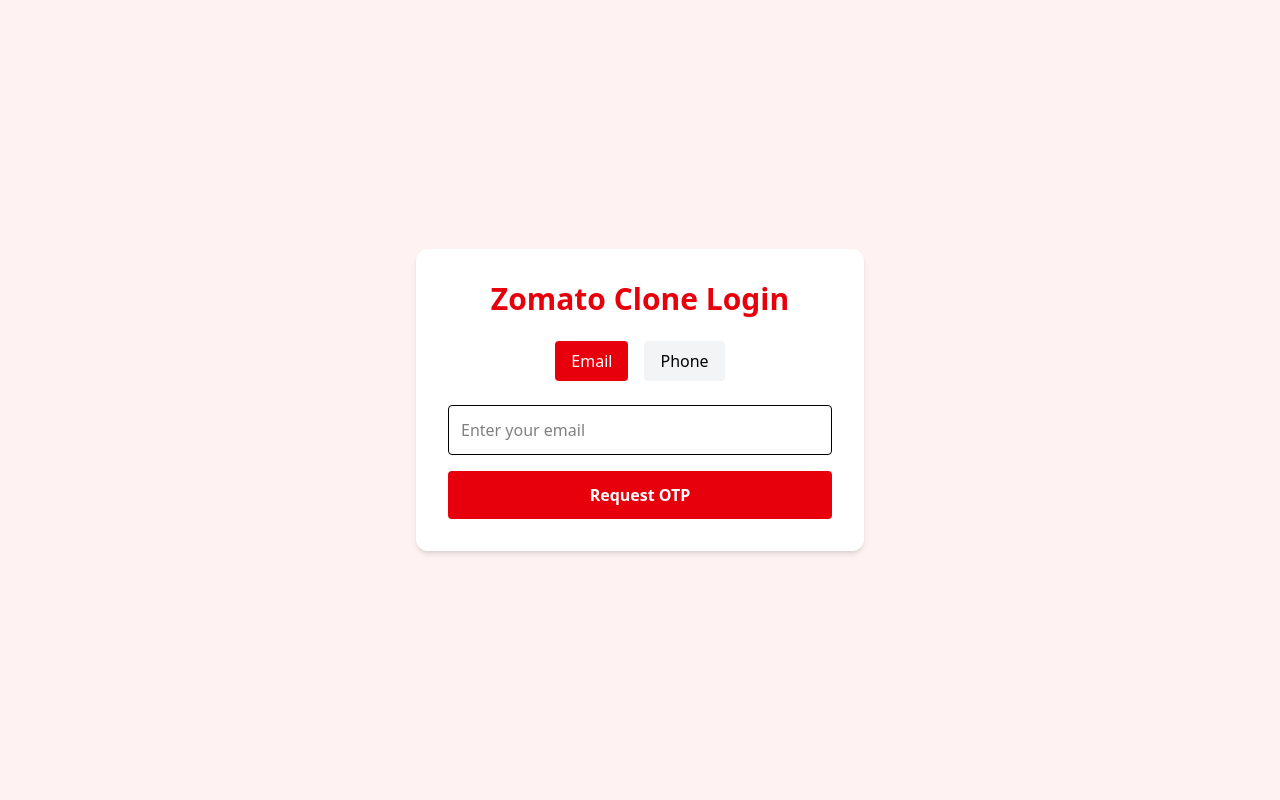
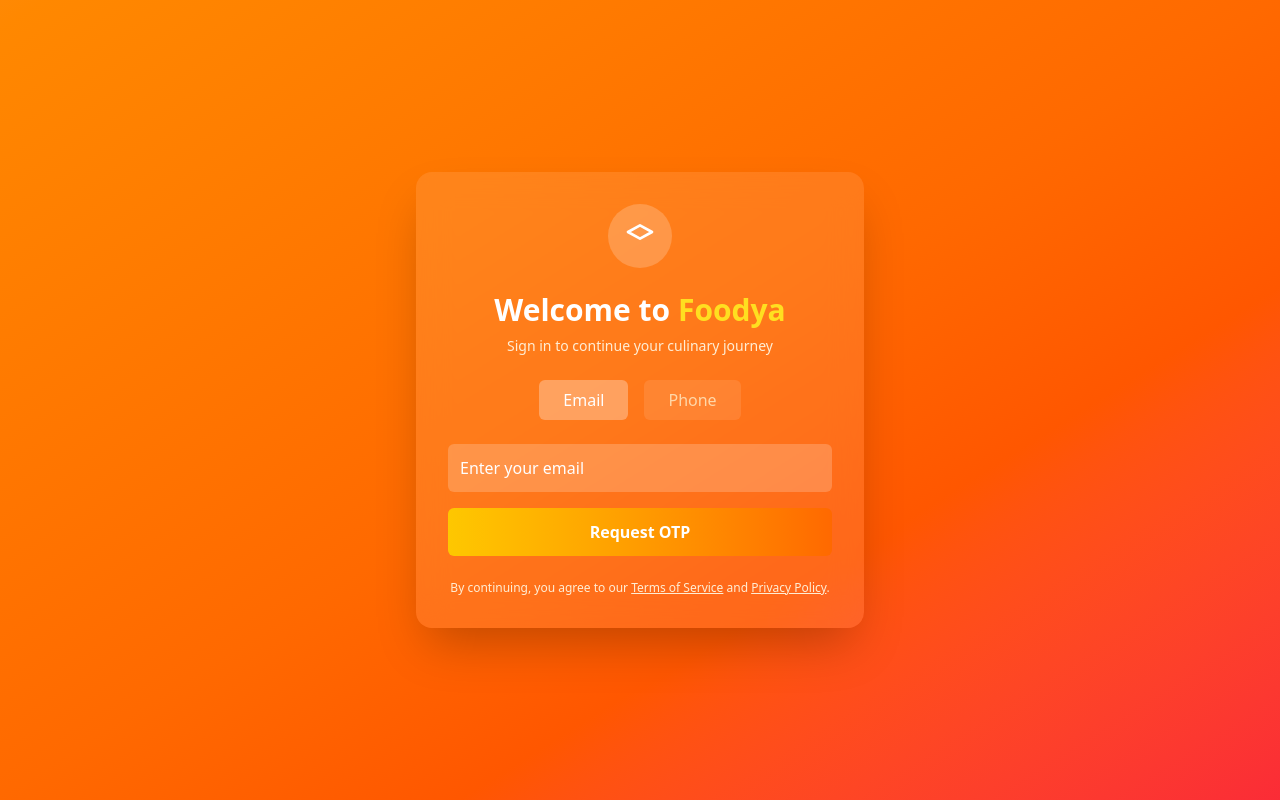
Before and after one commit to sayaib/food-app-prod, a React (Vite) app in the folder client/: page / in a window 1280 px wide. Built offline with nearby package versions, Linux system fonts and the light colour scheme.

Commit message:
improved

```diff
--- a/client/package.json
+++ b/client/package.json
@@ -13,6 +13,7 @@
     "@tailwindcss/vite": "^4.1.11",
     "react": "^19.1.0",
     "react-dom": "^19.1.0",
+    "react-icons": "^5.5.0",
     "react-router-dom": "^7.7.0",
     "tailwindcss": "^4.1.11"
   },
--- /dev/null
+++ b/client/src/components/Restaurant/BenefitsSection.jsx
@@ -0,0 +1,33 @@
+import React from "react";
+
+const benefits = [
+  {
+    title: "New Customers",
+    description: "Reach millions of hungry users near you.",
+  },
+  {
+    title: "Delivery Support",
+    description: "Doorstep delivery through trained riders.",
+  },
+  {
+    title: "Onboarding Help",
+    description: "Dedicated support during sign-up.",
+  },
+];
+
+const BenefitsSection = () => {
+  return (
+    <section className="py-16 bg-white">
+      <div className="container mx-auto px-4 grid md:grid-cols-3 gap-8 text-center">
+        {benefits.map((item, index) => (
+          <div key={index}>
+            <h3 className="text-xl font-semibold mb-2">{item.title}</h3>
+            <p className="text-gray-600">{item.description}</p>
+          </div>
+        ))}
+      </div>
+    </section>
+  );
+};
+
+export default BenefitsSection;
--- /dev/null
+++ b/client/src/components/Restaurant/FAQSection.jsx
@@ -0,0 +1,41 @@
+import React, { useState } from "react";
+
+const faqs = [
+  {
+    question: "What documents are required?",
+    answer: "PAN, GST, FSSAI license, menu images, bank details.",
+  },
+  {
+    question: "Is onboarding free?",
+    answer: "Yes, listing is free. Zomato charges a commission per order.",
+  },
+];
+
+const FAQSection = () => {
+  const [openIndex, setOpenIndex] = useState(null);
+
+  return (
+    <section className="py-16 bg-white">
+      <div className="max-w-2xl mx-auto px-4">
+        <h2 className="text-3xl font-bold mb-6 text-center">
+          Frequently Asked Questions
+        </h2>
+        {faqs.map((faq, i) => (
+          <div key={i} className="border rounded mb-4">
+            <button
+              onClick={() => setOpenIndex(openIndex === i ? null : i)}
+              className="w-full text-left px-4 py-3 font-medium"
+            >
+              {faq.question}
+            </button>
+            {openIndex === i && (
+              <p className="px-4 py-2 text-gray-600">{faq.answer}</p>
+            )}
+          </div>
+        ))}
+      </div>
+    </section>
+  );
+};
+
+export default FAQSection;
--- /dev/null
+++ b/client/src/components/Restaurant/Footer.jsx
@@ -0,0 +1,14 @@
+import React from "react";
+
+const Footer = () => {
+  return (
+    <footer className="bg-red-600 text-white py-6 text-center">
+      <p>
+        © {new Date().getFullYear()} Zomato Clone. Built with ❤️ using React +
+        Tailwind.
+      </p>
+    </footer>
+  );
+};
+
+export default Footer;
--- /dev/null
+++ b/client/src/components/Restaurant/HeroSection.jsx
@@ -0,0 +1,15 @@
+import React from "react";
+
+const HeroSection = () => {
+  return (
+    <section className="bg-red-600 text-white py-20 text-center px-6">
+      <h1 className="text-4xl font-bold mb-4">Partner with Zomato</h1>
+      <p className="text-lg mb-6">Start taking orders online in minutes.</p>
+      <button className="bg-white text-red-600 px-6 py-3 font-semibold rounded shadow">
+        Get Started
+      </button>
+    </section>
+  );
+};
+
+export default HeroSection;
--- /dev/null
+++ b/client/src/components/Restaurant/HowItWorks.jsx
@@ -0,0 +1,48 @@
+import React from "react";
+
+const steps = [
+  {
+    step: "Step 1",
+    text: "Register your restaurant on Zomato",
+    image: "/images/step1.png",
+  },
+  {
+    step: "Step 2",
+    text: "Upload your menu & go live",
+    image: "/images/step2.png",
+  },
+  {
+    step: "Step 3",
+    text: "Start receiving orders",
+    image: "/images/step3.png",
+  },
+];
+
+const HowItWorks = () => {
+  return (
+    <section className="bg-gray-100 py-16">
+      <div className="container mx-auto px-4 space-y-12">
+        {steps.map((s, idx) => (
+          <div
+            key={idx}
+            className="flex flex-col md:flex-row items-center gap-6"
+          >
+            <div className="md:w-1/2">
+              <h4 className="text-xl font-bold mb-2">{s.step}</h4>
+              <p className="text-gray-700">{s.text}</p>
+            </div>
+            <div className="md:w-1/2">
+              <img
+                src={s.image}
+                alt={s.step}
+                className="rounded shadow w-full"
+              />
+            </div>
+          </div>
+        ))}
+      </div>
+    </section>
+  );
+};
+
+export default HowItWorks;
--- a/client/src/pages/Login.jsx
+++ b/client/src/pages/Login.jsx
@@ -31,31 +31,54 @@
     if (res.token) {
       localStorage.setItem("token", res.token);
       localStorage.setItem("role", res.user.role);
-      navigate(`/${res.user.role}`);
+      navigate(`/${res.user.role}`, { replace: true });
     } else {
       setMessage(res.msg);
     }
   };
 
   return (
-    <div className="min-h-screen bg-red-50 flex items-center justify-center">
-      <div className="bg-white shadow-md rounded-xl p-8 w-full max-w-md">
-        <h2 className="text-3xl font-bold mb-6 text-center text-red-600">
-          Zomato Clone Login
+    <div className="min-h-screen flex items-center justify-center bg-gradient-to-br from-orange-400 via-orange-500 to-red-500">
+      <div className="bg-white/10 backdrop-blur-lg p-8 rounded-2xl shadow-2xl w-full max-w-md text-white">
+        <div className="flex justify-center mb-6">
+          <div className="bg-white/20 p-4 rounded-full">
+            <svg
+              className="w-8 h-8 text-white"
+              fill="none"
+              stroke="currentColor"
+              viewBox="0 0 24 24"
+            >
+              <path
+                strokeLinecap="round"
+                strokeLinejoin="round"
+                strokeWidth={2}
+                d="M12 14l9-5-9-5-9 5 9 5z"
+              />
+            </svg>
+          </div>
+        </div>
+
+        <h2 className="text-3xl font-bold text-center mb-2">
+          Welcome to <span className="text-yellow-300">Foodya</span>
         </h2>
+        <p className="text-center text-sm text-orange-100 mb-6">
+          Sign in to continue your culinary journey
+        </p>
 
         <div className="flex justify-center gap-4 mb-6">
           <button
-            className={`py-2 px-4 rounded ${
-              isEmail ? "bg-red-600 text-white" : "bg-gray-100"
+            className={`py-2 px-6 rounded-md font-medium transition-all ${
+              isEmail ? "bg-white/30 text-white" : "bg-white/10 text-orange-200"
             }`}
             onClick={() => setIsEmail(true)}
           >
             Email
           </button>
           <button
-            className={`py-2 px-4 rounded ${
-              !isEmail ? "bg-red-600 text-white" : "bg-gray-100"
+            className={`py-2 px-6 rounded-md font-medium transition-all ${
+              !isEmail
+                ? "bg-white/30 text-white"
+                : "bg-white/10 text-orange-200"
             }`}
             onClick={() => setIsEmail(false)}
           >
@@ -72,11 +95,11 @@
               }
               value={identifier}
               onChange={(e) => setIdentifier(e.target.value)}
-              className="w-full p-3 border rounded mb-4"
+              className="w-full p-3 mb-4 rounded-md bg-white/20 placeholder-white text-white focus:outline-none"
             />
             <button
               onClick={handleRequest}
-              className="w-full bg-red-600 hover:bg-red-700 text-white font-semibold py-3 rounded"
+              className="w-full py-3 rounded-md bg-gradient-to-r from-yellow-400 to-orange-500 hover:from-yellow-500 hover:to-orange-600 text-white font-semibold transition-all"
             >
               Request OTP
             </button>
@@ -88,11 +111,11 @@
               placeholder="Enter OTP"
               value={otp}
               onChange={(e) => setOtp(e.target.value)}
-              className="w-full p-3 border rounded mb-4"
+              className="w-full p-3 mb-4 rounded-md bg-white/20 placeholder-white text-white focus:outline-none"
             />
             <button
               onClick={handleVerify}
-              className="w-full bg-green-600 hover:bg-green-700 text-white font-semibold py-3 rounded"
+              className="w-full py-3 rounded-md bg-gradient-to-r from-green-400 to-green-600 hover:from-green-500 hover:to-green-700 text-white font-semibold transition-all"
             >
               Verify OTP
             </button>
@@ -100,8 +123,14 @@
         )}
 
         {message && (
-          <p className="text-sm text-center text-gray-600 mt-4">{message}</p>
+          <p className="text-sm text-center text-orange-200 mt-4">{message}</p>
         )}
+
+        <p className="mt-6 text-center text-xs text-orange-100">
+          By continuing, you agree to our{" "}
+          <span className="underline">Terms of Service</span> and{" "}
+          <span className="underline">Privacy Policy</span>.
+        </p>
       </div>
     </div>
   );
--- a/client/src/pages/Register.jsx
+++ b/client/src/pages/Register.jsx
@@ -2,7 +2,8 @@
 import { useLocation, useNavigate } from "react-router-dom";
 
 export default function Register() {
-  const { state } = useLocation();
+  const location = useLocation();
+  const state = location?.state || {};
   const [name, setName] = useState("");
   const [otp, setOtp] = useState(state?.otp || "");
   const navigate = useNavigate();
@@ -34,24 +35,47 @@
   };
 
   return (
-    <div className="min-h-screen bg-red-50 flex items-center justify-center">
-      <div className="bg-white shadow-md rounded-xl p-8 w-full max-w-md">
-        <h2 className="text-3xl font-bold mb-6 text-center text-red-600">
-          Register
+    <div className="min-h-screen flex items-center justify-center bg-gradient-to-br from-orange-400 via-orange-500 to-red-500">
+      <div className="bg-white/10 backdrop-blur-md p-8 rounded-2xl shadow-2xl w-full max-w-md text-white">
+        <div className="flex justify-center mb-6">
+          <div className="bg-white/20 p-4 rounded-full">
+            <svg
+              className="w-8 h-8 text-white"
+              fill="none"
+              stroke="currentColor"
+              viewBox="0 0 24 24"
+            >
+              <path
+                strokeLinecap="round"
+                strokeLinejoin="round"
+                strokeWidth={2}
+                d="M12 14l9-5-9-5-9 5 9 5z"
+              />
+            </svg>
+          </div>
+        </div>
+
+        <h2 className="text-3xl font-bold text-center mb-2">
+          Welcome to <span className="text-yellow-300">Foodya</span>
         </h2>
+        <p className="text-center text-sm mb-4 text-orange-100">
+          Complete your registration to continue
+        </p>
 
-        <p className="text-center mb-2 text-gray-500">
-          {state?.isEmail
-            ? `Email: ${state.identifier}`
-            : `Phone: ${state.identifier}`}
-        </p>
+        {state?.identifier && (
+          <p className="text-center mb-4 text-sm text-orange-200">
+            {state?.isEmail
+              ? `Email: ${state.identifier}`
+              : `Phone: ${state.identifier}`}
+          </p>
+        )}
 
         <input
           type="text"
           placeholder="Full Name"
           value={name}
           onChange={(e) => setName(e.target.value)}
-          className="w-full p-3 border rounded mb-4"
+          className="w-full p-3 mb-4 rounded-md bg-white/20 placeholder-white text-white focus:outline-none"
         />
 
         <input
@@ -59,15 +83,21 @@
           placeholder="OTP"
           value={otp}
           onChange={(e) => setOtp(e.target.value)}
-          className="w-full p-3 border rounded mb-4"
+          className="w-full p-3 mb-6 rounded-md bg-white/20 placeholder-white text-white focus:outline-none"
         />
 
         <button
           onClick={registerUser}
-          className="w-full bg-red-600 hover:bg-red-700 text-white font-semibold py-3 rounded"
+          className="w-full py-3 rounded-md bg-gradient-to-r from-yellow-400 to-orange-500 hover:from-yellow-500 hover:to-orange-600 text-white font-semibold transition-all"
         >
           Register & Login
         </button>
+
+        <p className="mt-6 text-center text-xs text-orange-200">
+          By continuing, you agree to our{" "}
+          <span className="underline">Terms of Service</span> and{" "}
+          <span className="underline">Privacy Policy</span>.
+        </p>
       </div>
     </div>
   );
--- a/client/src/pages/UserDashboard.jsx
+++ b/client/src/pages/UserDashboard.jsx
@@ -1,5 +1,10 @@
 import React from "react";
 import { useNavigate } from "react-router-dom";
+import HeroSection from "../components/Restaurant/HeroSection";
+import BenefitsSection from "../components/Restaurant/BenefitsSection";
+import HowItWorks from "../components/Restaurant/HowItWorks";
+import FAQSection from "../components/Restaurant/FAQSection";
+import Footer from "../components/Restaurant/Footer";
 
 export default function UserDashboard() {
   const navigate = useNavigate();
@@ -16,6 +21,14 @@
         You are logged in as: <strong>{localStorage.getItem("role")}</strong>
       </p>
       <button onClick={logout}>Logout</button>
+
+      <div className="font-sans">
+        <HeroSection />
+        <BenefitsSection />
+        <HowItWorks />
+        <FAQSection />
+        <Footer />
+      </div>
     </div>
   );
 }
```
Also changed, not shown: 2 other files (tests, documents, lock files or other folders).
